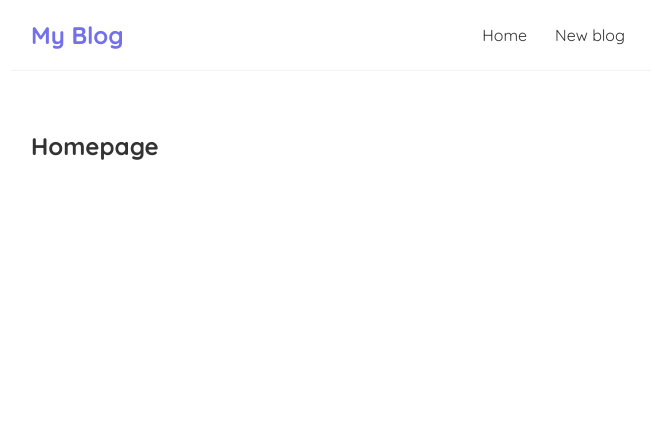
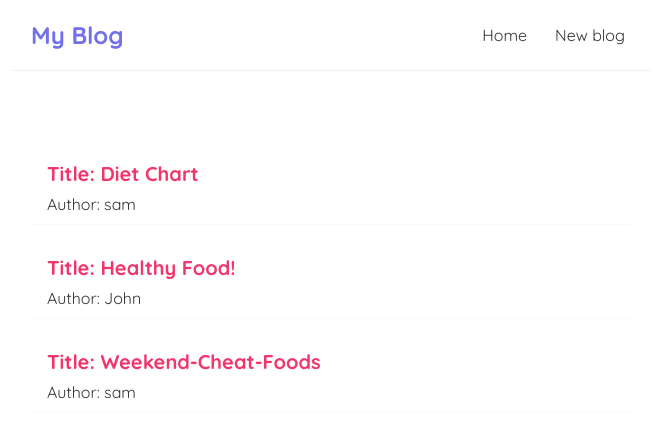
Before and after one commit to NehaSijaria/react-blog-app, a React (Create React App) app in the folder react-blog-app/: page / in a window 1280 px wide. Shown: the top 438 px of the page, without its empty margins (309-964 px from the left). Built offline with nearby package versions, Linux system fonts and the light colour scheme.

Commit message:
showing list &updated css

```diff
--- a/react-blog-app/src/Home.js
+++ b/react-blog-app/src/Home.js
@@ -1,9 +1,23 @@
 import { useState } from "react";
 
 export const Home = () => {
+  let blogDesc = [
+    { title: 'Diet Chart', body: 'lorem ipsum...', author: 'sam', id: 1 },
+    { title: 'Healthy Food!', body: 'lorem ipsum...', author: 'John', id: 2 },
+    { title: 'Weekend-Cheat-Foods', body: 'lorem ipsum...', author: 'sam', id: 3 }
+  ]
+  //initial value will be array of blogs
+  const [blogs, setBlogs] = useState(blogDesc)
   return (
     <div className="home">
-      <h2>Homepage</h2>
+      {blogs.map((blog) => (
+        //return jsx template must be inside ()
+        // react will keep track each item thru keyproperty(unique).each root el in map must hv key.
+        <div className="blog-preview" key={blog.id}>
+          <h2>Title: {blog.title}</h2>
+          <p>Author: {blog.author}</p>
+        </div>
+      ))}
     </div>
   )
 }
--- a/react-blog-app/src/index.css
+++ b/react-blog-app/src/index.css
@@ -33,3 +33,18 @@
   margin: 40px auto;
   padding: 20px;
 }
+
+/* blog previews / list */
+.blog-preview {
+  padding: 10px 16px;
+  margin: 20px 0;
+  border-bottom: 1px solid #fafafa;
+}
+.blog-preview:hover {
+  box-shadow: 1px 3px 5px rgba(0,0,0,0.1);
+}
+.blog-preview h2 {
+  font-size: 20px;
+  color: #f1356d;
+  margin-bottom: 8px;
+}
```
